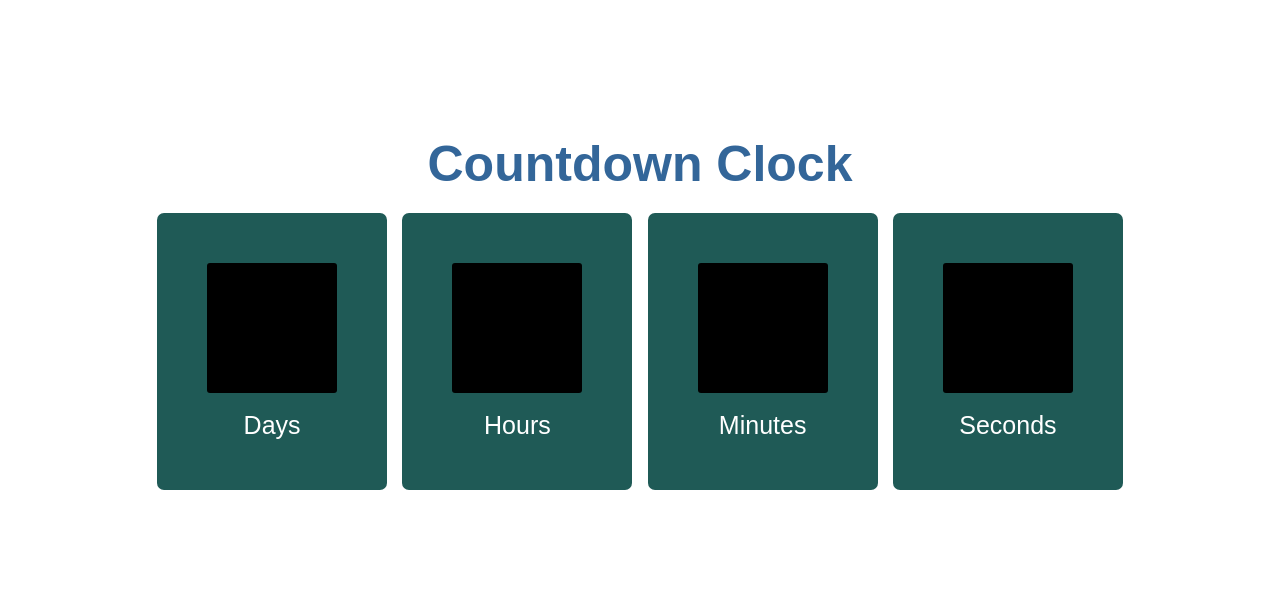
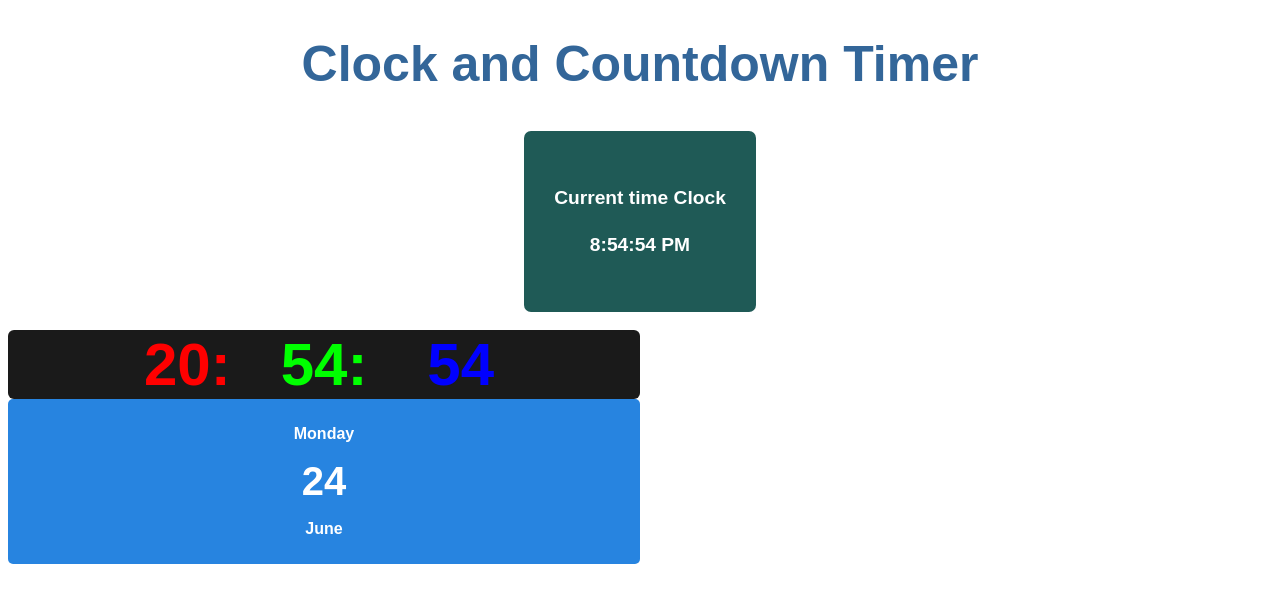
Before and after one commit to CodeSignDesign/countdown-clock, a plain HTML site: page index.html in a window 1280 px wide. Drawn offline with Linux system fonts and the light colour scheme.

Commit message:
Two Clocks now
Added Clock to Test

```diff
--- a/clock.js
+++ b/clock.js
@@ -1,40 +1,70 @@
-function getTimeRemaining(endTime) {
-	var t = Date.parse(endTime) - Date.parse(new Date());
-	var seconds = Math.floor((t / 1000) % 60);
-	var minutes = Math.floor((t / 1000 / 60) % 60);
-	var hours = Math.floor((t * (1000 * 60 * 60)) % 24);
-	var days = Math.floor(t * (1000 * 60 * 60 * 24));
-return {
-	'total': t,
-	'days': days,
-	'hours': hours,
-	'minutes': minutes,
-	'seconds': seconds
-};
-}
-function initilizeClock(id, endTime) {
-	var clock = document.getElementById(id);
-	var daysSpan = clock.querySelector('.days');
-	var hoursSpan = clock.querySelector('.hours');
-	var minutesSpan = clock.querySelector('.minutes');
-	var secondsSpan = clock.querySelector('.seconds');
+// Current Time Up
 
-function updateClock() {
-	var t = getTimeRemaining(endTime);
+let time = document.getElementById("current-time");
 
-	daysSpan.innerHTML = t.days;
-	hoursSpan.innerHTML = ('0' + t.hours).slice(-2);
-	minutesSpan.innerHTML = ('0' + t.minutes).slice(-2);
-	secondsSpan.innerHTML = ('0' + t.seconds).slice(-2);
+setInterval(() =>{
+	let d= new Date();
+	time.innerHTML = d.toLocaleTimeString();
+}, 1000);
 
-	if (t.total <= 0) {
-		clearInterval(timeinterval);
-	}
+// Current Time & Date Down
+
+let dateContainer = document.querySelector(".date-container");
+let hoursContainer = document.querySelector(".hours");
+let minutesContainer = document.querySelector(".minutes");
+let secondsContainer = document.querySelector(".seconds");
+
+const weekdays =[
+    "Sunday",
+    "Monday",
+    "Tuesday",
+    "Wendesday",
+    "Thursday",
+    "Friday",
+    "Saturday"
+];
+
+const monthNames = [
+    "January",
+    "February",
+    "March",
+    "April",
+    "May",
+    "June",
+    "July",
+    "August",
+    "September",
+    "October",
+    "November",
+    "December"
+];
+
+function formatTime(time){
+    return time < 10 ? "0" + time : time;  //  0 : 45 : 10  -> 00 : 45 : 10
 }
 
-updateClock();
-var timeinterval = setInterval(updateClock, 1000);
+function updateClock(){
 
-var deadline = new Date(Date.parse(new Date()) + 7 * 24 * 60 * 60 * 1000);
-initilizeClock('clockdiv', deadline);
+
+    const today = new Date();
+   // console.log(today);
+    let date = today.getDate();
+   // console.log(date)
+    let day = weekdays[today.getDay()];
+    let month = monthNames[today.getMonth()];
+
+    // console.log(day,month)
+    // console.log(today.getDay(),today.getMonth());
+
+    let hours = formatTime(today.getHours());
+    let minutes = formatTime(today.getMinutes());
+    let seconds = formatTime(today.getSeconds());
+
+	dateContainer.innerHTML = ` <p>${day}</p><p><span>${date}</span></p><p>${month}</p>`;
+
+	hoursContainer.textContent = hours + ":";
+	minutesContainer.textContent = minutes + ":";
+	secondsContainer.textContent = seconds;
 }
+
+setInterval(updateClock,1000);
--- a/index.html
+++ b/index.html
@@ -5,30 +5,35 @@
     <meta name="description" content="Holiday Countdown Calculator" />
     <meta name="viewport" content="width=device-width, initial-scale=1.0" />
     <link rel="stylesheet" href="style.css" />
-	<title>Countdown Timer</title>
+	<title>Clock and Countdown Timer</title>
 </head>
 <body>
-	<h1>Countdown Clock</h1>
-	<div id="clockdiv">
-		<div>
-			<span class="days"></span>
-			<div class="smalltext">Days</div>
-		</div>
-		<div>
-			<span class="hours"></span>
-			<div class="smalltext">Hours</div>
-		</div>
-		<div>
-			<span class="minutes"></span>
-			<div class="smalltext">Minutes</div>
-		</div>
-		<div>
-			<span class="seconds"></span>
-			<div class="smalltext">Seconds</div>
-		</div>
+	<h1>Clock and Countdown Timer</h1>
+
+	<br>
+
+	<div class="now-time">
+		<h4>Current time Clock</h4>
+		<h4 id="current-time"></h4>
 	</div>
+
+	<br>
+	<br>
+
+    <div class="container">
+        <div class="clock-container">
+            <span class="hours">23:</span>
+            <span class="minutes">45:</span>
+            <span class="seconds">05:</span>
+        </div>
+        <div class="date-container">Sunday</div>
+    </div>
+
+	<br>
+	<br>
+
+
 
 	<script src="clock.js"></script>
 </body>
-	<script src="clock.js"></script>
 </html>
--- a/style.css
+++ b/style.css
@@ -6,37 +6,109 @@ body {
 	font-weight: bold;
 }
 
+/* body{
+    background-color: #1a1a1a;
+    display: flex;
+    justify-content: center;
+    align-items: center;
+    height: 100vh;
+}
+*/
+
 h1 {
 	color:#369;
 	font-weight: bold;
 	font-size: 50px;
-	margin: 135px 0px 20px;
+	margin: 35px 0px 20px;
 }
 
-#clockdiv {
+/* Up Clock */
+.now-time {
+	padding: 30px;
+	border-radius: 7px;
+	background:#1f5a56;
+	display: inline-block;
+	font-weight: 100;
+	text-align: center;
+}
+
+.now-time div {
 	font-family: sans-serif;
 	color: #fff;
 	display: inline-block;
 	font-weight: 100;
 	text-align: center;
-	font-size: 55px;
+	font-size: 2rem;
 }
 
-#clockdiv > div{
-	padding: 50px;
-	border-radius: 7px;
-	background:#1f5a56;
-	display: inline-block;
+h4 {
+	color: #fff;
+	font-size: 1.2em;
 }
 
-#clockdiv div > span{
-	padding: 65px;
-	border-radius: 3px;
-	background: #000;
-	display: inline-block;
+/* Down Clock */
+
+/* *{
+    margin: 0;
+    padding: 0;
+    box-sizing: border-box;
+    font-family: sans-serif;
+} */
+
+
+.clock-container{
+    background-color: #1a1a1a;
+    color: #fff;
+    text-align: center;
+    font-size: 3.75em;
+    margin-left: 0.2em;
+    border-radius: 0.1em;
+    padding: 0.2em 0;
+    justify-content: center;
+    align-items: center;
+	width: 50%;
+    margin: 0;
+    padding: 0;
+    box-sizing: border-box;
 }
 
-.smalltext{
-	padding-top: 5px;
-	font-size: 25px;
+.clock-container span{
+    width: 120px;
+    display: inline-block;
+    text-align: center;
 }
+
+.hours{
+    color: #ff0000;
+}
+
+.minutes{
+    color: #00ff00;
+}
+
+.seconds{
+    color: #0000ff;
+}
+
+@keyframes neon-glow{
+    0%{
+        box-shadow: 0 0 5px #ffffff, 0 0 10px #ffffff;
+    }
+    100%{
+        box-shadow: 0 0 20px #ffffff, 0 0 10px #ffffff;
+    }
+}
+
+.date-container{
+    padding: 10px;
+    background-color: #2784e0;
+    color: #fff;
+    text-align: center;
+    border-radius: 5px;
+	width: 50%;
+    box-sizing: border-box;
+}
+
+.date-container span{
+    font-size: 2.5em;
+}
```
Also changed, not shown: 1 other file.
